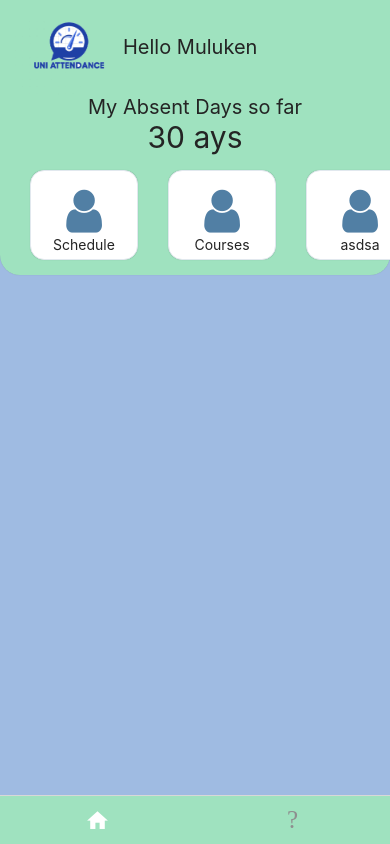
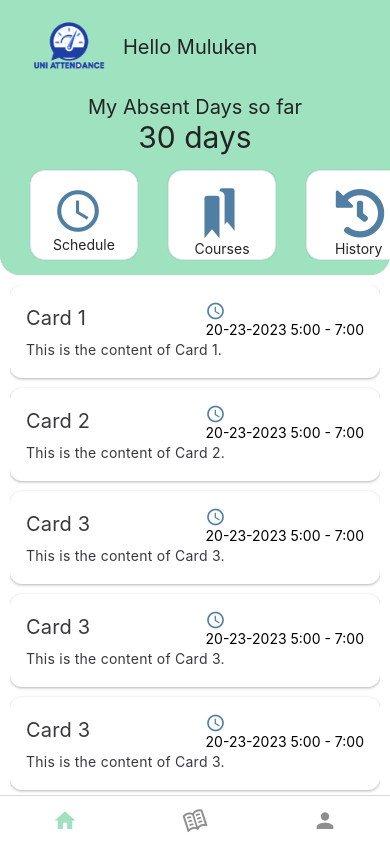
Before and after one commit to mulukenmenberu/codesoft_university_attendance, a React Native app in the folder UniversityAttendanceApp/: screen /Tabs in a window 390 px wide. Built offline with nearby package versions, Linux system fonts and the light colour scheme.

Commit message:
homepage card added

```diff
--- a/UniversityAttendanceApp/Splash.js
+++ b/UniversityAttendanceApp/Splash.js
@@ -29,17 +29,16 @@ const Splash = ({ navigation }) => {
         {/* <Text style={styles.text}> My Attendances  a place where you can manage your classroom presense </Text> */}
       </View>
       <View style={styles.slide2}>
-
-        <Image
-          source={require('./assets/student.png')} // Replace with the path to your image
-          style={styles.image}
+      <Image
+          source={require('./assets/logo.png')} // Replace with the path to your image
+          style={styles.imagelogoMain}
         />
         <Text style={styles.text}>Students can mark attendances and manage thier presence</Text>
       </View>
       <View style={styles.slide3}>
-        <Image
-          source={require('./assets/student.png')} // Replace with the path to your image
-          style={styles.image}
+      <Image
+          source={require('./assets/logo.png')} // Replace with the path to your image
+          style={styles.imagelogoMain}
         />
         <Text style={styles.text}>A teacher can manage course list and studnet presence</Text>
         <TouchableOpacity
@@ -98,7 +97,7 @@ const styles = StyleSheet.create({
     backgroundColor: '#fff'
   },
   text: {
-    color: '#222', fontSize: 19, fontWeight: 'bold',marginTop:50
+    color: '#222', fontSize: 19, fontWeight: 'bold',marginTop:20,paddingLeft:10, paddingRight:10
   },
   textHead: {
     color: '#222', fontSize: 25, fontWeight: 'bold',marginBottom:50
--- a/UniversityAttendanceApp/components/Dashboard.js
+++ b/UniversityAttendanceApp/components/Dashboard.js
@@ -1,8 +1,10 @@
 import React from 'react';
 import { View, StyleSheet, ScrollView, StatusBar, Image } from 'react-native';
 import { SearchBar, Card, Text, Icon } from 'react-native-elements';
-import FontAwesome5Icon from 'react-native-vector-icons/FontAwesome5';
-
+import FontAwesome5 from 'react-native-vector-icons/FontAwesome5';
+import MaterialIcons from 'react-native-vector-icons/MaterialIcons';
+import Entypo from 'react-native-vector-icons/Entypo';
+import Schedules from './Schedules';
 const Dashboard = () => {
 
   return (
@@ -21,14 +23,14 @@ const Dashboard = () => {
         <View style={{ flexDirection: 'column', justifyContent: 'space-evenly' }}>
 
           <Text style={{ fontSize: 20, alignSelf:'center' }}>My Absent Days so far</Text>
-          <Text style={{ fontSize: 30, alignSelf:'center' }}>30 ays</Text>
+          <Text style={{ fontSize: 30, alignSelf:'center' }}>30 days</Text>
         </View>
 
         <View style={{ flexDirection: 'row', justifyContent: 'space-evenly' }}>
         <Card containerStyle={styles.card}>
-                  <Icon
-                    name={"user"}
-                    type="font-awesome"
+                  <MaterialIcons
+                    name={"schedule"}
+
                     size={50}
                     color="#517fa4"
                   />
@@ -36,9 +38,8 @@ const Dashboard = () => {
                 </Card>
 
                 <Card  containerStyle={styles.card}>
-                  <Icon
-                    name={"user"}
-                    type="font-awesome"
+                  <Entypo
+                    name={"bookmarks"}
                     size={50}
                     color="#517fa4"
                   />
@@ -46,19 +47,19 @@ const Dashboard = () => {
                 </Card>
 
                 <Card  containerStyle={styles.card}>
-                  <Icon
-                    name={"user"}
-                    type="font-awesome"
+                  <FontAwesome5
+                    name={"history"}
                     size={50}
                     color="#517fa4"
                   />
-                  <Text>{"asdsa"}</Text>
+                  <Text>{"History"}</Text>
                 </Card>
 
         </View>
 
 
       </Card>
+      <Schedules/>
     </View>
   );
 };
@@ -66,7 +67,7 @@ const Dashboard = () => {
 const styles = StyleSheet.create({
   container: {
     flex: 1,
-    backgroundColor: '#9FBBE2',
+    backgroundColor: '#fff',
   },
   gridContainer: {
     flexDirection: 'column',
--- a/UniversityAttendanceApp/components/Dashboard2.js
+++ b/UniversityAttendanceApp/components/DashboardTeacher.js
@@ -4,7 +4,7 @@ import { SearchBar, Card, Text, Icon } from 'react-native-elements';
 import FontAwesome5Icon from 'react-native-vector-icons/FontAwesome5';
 import { Table, Row, Rows } from 'react-native-table-component';
 
-const Dashboard2 = () => {
+const DashboardTeacher = () => {
   const gridData = [
     [
       { title: 'Card 1', icon: 'user' },
@@ -83,4 +83,4 @@ const styles = StyleSheet.create({
   text: { margin: 6 },
 });
 
-export default Dashboard2;
+export default DashboardTeacher;
--- /dev/null
+++ b/UniversityAttendanceApp/components/Schedules.js
@@ -0,0 +1,84 @@
+import React from 'react';
+import { View, Text, FlatList, ScrollView } from 'react-native';
+import { Card, Title, Paragraph } from 'react-native-paper';
+import Entypo from 'react-native-vector-icons/Entypo';
+import MaterialIcons from 'react-native-vector-icons/MaterialIcons';
+
+const sampleData = [
+  {
+    id: '1',
+    title: 'Card 1',
+    content: 'This is the content of Card 1.',
+  },
+  {
+    id: '2',
+    title: 'Card 2',
+    content: 'This is the content of Card 2.',
+  },
+  {
+    id: '3',
+    title: 'Card 3',
+    content: 'This is the content of Card 3.',
+  },
+  {
+    id: '3',
+    title: 'Card 3',
+    content: 'This is the content of Card 3.',
+  },
+  {
+    id: '3',
+    title: 'Card 3',
+    content: 'This is the content of Card 3.',
+  },
+  {
+    id: '3',
+    title: 'Card 3',
+    content: 'This is the content of Card 3.',
+  },
+  {
+    id: '3',
+    title: 'Card 3',
+    content: 'This is the content of Card 3.',
+  },
+];
+
+const Separator = () => <View style={{ height: 10 }} />; // Adjust the height to set the gap size.
+
+const Schedules = () => {
+  const renderItem = ({ item }) => (
+    <Card style={{backgroundColor:'#fff'}}>
+      <Card.Content>
+        <View style={{flexDirection:'row', justifyContent:'space-between'}}>
+        <Title>{item.title}</Title>
+        <View>
+        <MaterialIcons
+                    name={"schedule"}
+
+                    size={20}
+                    color="#517fa4"
+                  />
+                  <Text>20-23-2023 5:00 - 7:00</Text>
+        </View>
+
+        </View>
+
+        <Paragraph>{item.content}</Paragraph>
+      </Card.Content>
+    </Card>
+  );
+
+  return (
+    <ScrollView>
+      <View style={{ marginTop: 10, paddingLeft: 10, paddingRight: 10 }}>
+        <FlatList
+          data={sampleData}
+          renderItem={renderItem}
+          keyExtractor={(item) => item.id}
+          ItemSeparatorComponent={Separator}
+        />
+      </View>
+    </ScrollView>
+  );
+};
+
+export default Schedules;
--- a/UniversityAttendanceApp/components/Tabs.js
+++ b/UniversityAttendanceApp/components/Tabs.js
@@ -1,22 +1,25 @@
 import React, { lazy, Suspense } from 'react';
 import { createBottomTabNavigator } from '@react-navigation/bottom-tabs';
 import MaterialCommunityIcons from 'react-native-vector-icons/MaterialCommunityIcons';
+import Entypo from 'react-native-vector-icons/Entypo';
 import { Text } from 'react-native-paper';
 
 const Tab = createBottomTabNavigator();
 
 const LazyDashboard = lazy(() => import('./Dashboard'));
-const LazyDashboard2 = lazy(() => import('./Dashboard2'));
+const DashboardTeacher = lazy(() => import('./DashboardTeacher'));
+const ManageCourse = lazy(() => import('./DashboardTeacher'));
 
 const Tabs = () => {
+  const role = 1
   return (
     <Tab.Navigator
       initialRouteName="home"
       screenOptions={{
-        tabBarActiveTintColor: '#fff',
+        tabBarActiveTintColor: '#9FE2BF',
         headerShown: false,
         tabBarStyle: {
-          backgroundColor: '#9FE2BF',
+          backgroundColor: '#fff',
       },
 
       }}
@@ -28,6 +31,7 @@ const Tabs = () => {
       }}
 
     >
+
       <Tab.Screen
         name="Dashboard"
         options={{
@@ -44,18 +48,37 @@ const Tabs = () => {
         )}
       </Tab.Screen>
 
+
+      {role === 1 ? (
+  <Tab.Screen
+    name="Course"
+    options={{
+      tabBarLabel: 'Course',
+      tabBarIcon: ({ color, size }) => (
+        <Entypo name="open-book" color={color} size={size} />
+      ),
+    }}
+  >
+    {() => (
+      <Suspense fallback={<LoadingComponent />}>
+        <ManageCourse />
+      </Suspense>
+    )}
+  </Tab.Screen>
+) : null}
+
       <Tab.Screen
         name="Dashboard2"
         options={{
           tabBarLabel: 'Home2',
           tabBarIcon: ({ color, size }) => (
-            <MaterialCommunityIcons name="home2" color={color} size={size} />
+            <MaterialCommunityIcons name="account" color={color} size={size} />
           ),
         }}
       >
         {() => (
           <Suspense fallback={<LoadingComponent />}>
-            <LazyDashboard2 />
+            <DashboardTeacher />
           </Suspense>
         )}
       </Tab.Screen>
```
